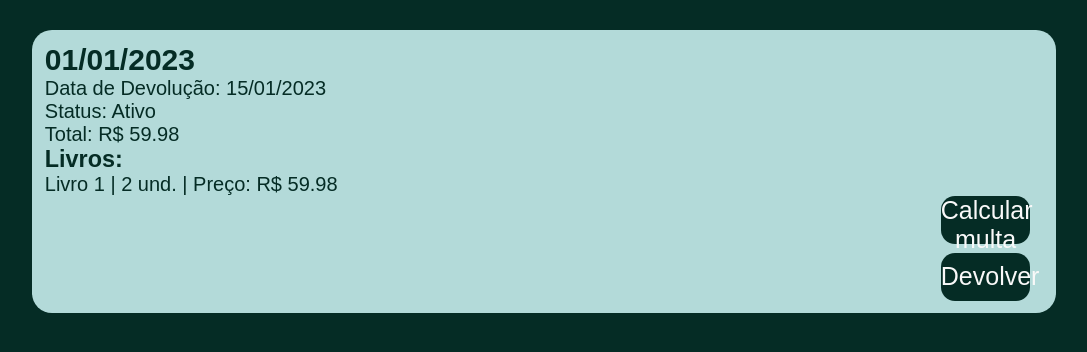
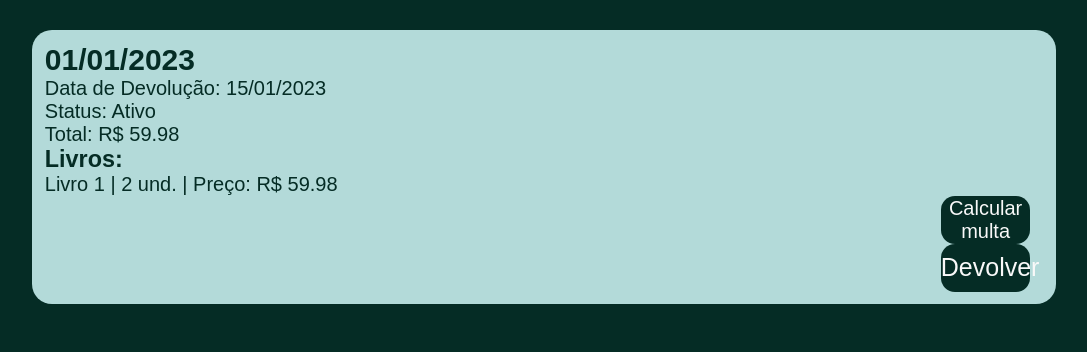
Before and after one commit to diogomador/Projeto-BD, a Flask app: page /gerenciar_emprestimos in a window 1280 px wide. Shown: the part 214-566 px from the top of the page, without its empty margins (96-1183 px from the left). Run offline with Flask 3, Linux system fonts and the light colour scheme; a user stored in the database is signed in; data comes from the database, SQL or seed files in the repository; parts of the project's set-up code (start-up, migrations or seed data) failed here and were passed over; some libraries are stand-ins or nearby versions; some web fonts are replaced.

Commit message:
commit para funcionar no pc de kekel

```diff
--- a/models/config.py
+++ b/models/config.py
@@ -4,5 +4,5 @@ class Config:
     # Configurações do banco de dados MySQL
     MYSQL_HOST = 'localhost'
     MYSQL_USER = 'root'
-    MYSQL_PASSWORD = ''
+    MYSQL_PASSWORD = '1234'
     MYSQL_DB = 'db_biblioteca'
--- a/static/gerenciar_emprestimos.css
+++ b/static/gerenciar_emprestimos.css
@@ -69,6 +69,10 @@ h1 {
     list-style-type: none;
 }
 
+#calcular_multa {
+    font-size: 20px;
+}
+
 button {
     background-color: #052c25;
     color: #f9f9f9;
--- a/templates/gerenciar_emprestimos.html
+++ b/templates/gerenciar_emprestimos.html
@@ -33,7 +33,7 @@
         </ul>
         {% if item.emprestimo[3] == "Ativo" %}
             <form action="{{url_for('calcular_multa', emp_id=item.emprestimo[0])}}" method="post">
-                <button type="submit">Calcular multa</button>
+                <button id="calcular_multa" type="submit">Calcular multa</button>
             </form>
             <form action="{{url_for('devolver', emp_id=item.emprestimo[0])}}" method="post" onsubmit="return confirm('Tem certeza que deseja realizar devolução?')">
                 <button type="submit">Devolver</button>
```
